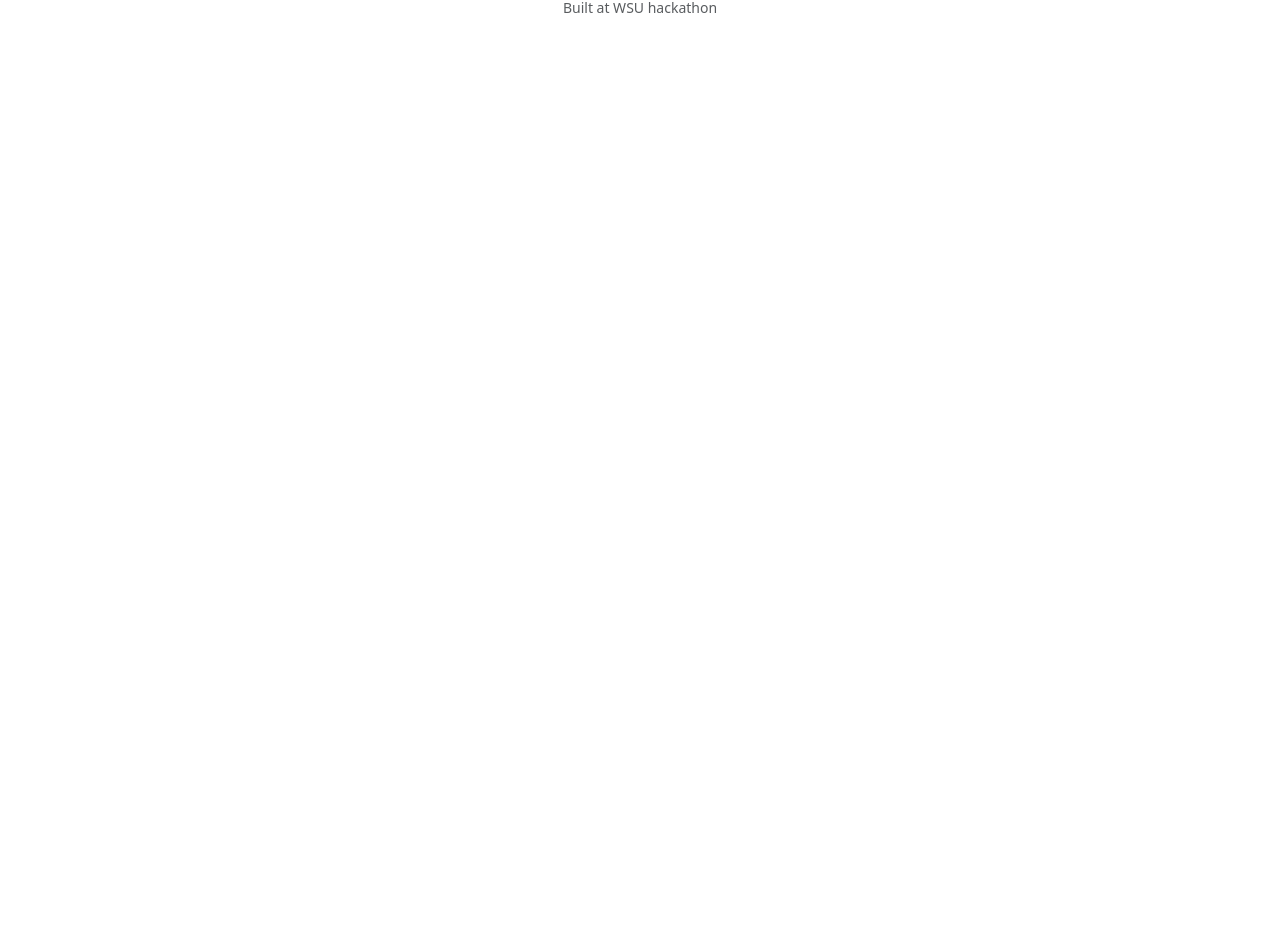
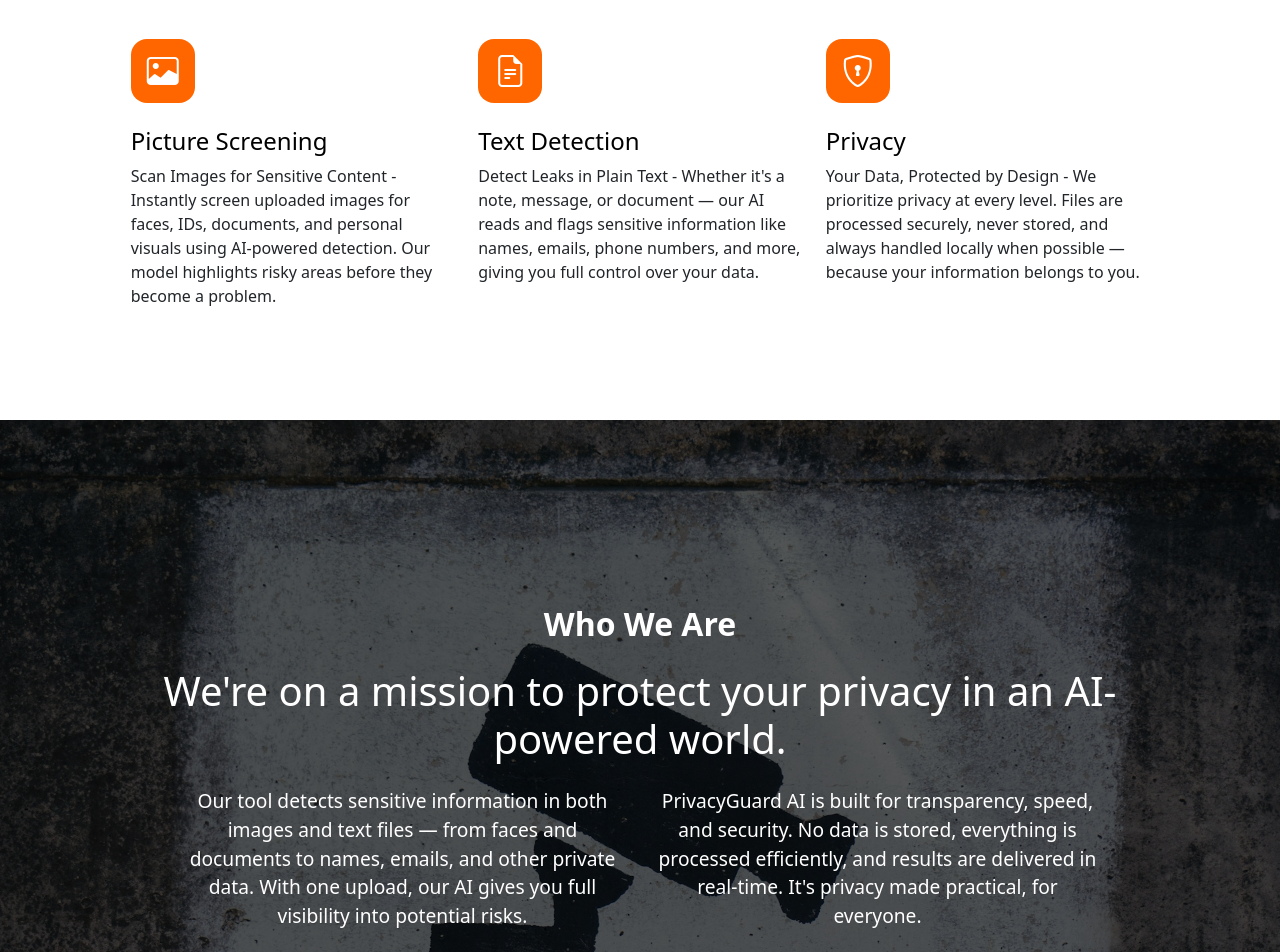
Before and after one commit to lwazi71/Aegis, a React (Vite) app in the folder my-app/: page / in a window 1280 px wide. Shown: the part 736-1688 px from the top of the page. Before the commit the page ends 800 px from the top, so only its background shows below. Built offline with nearby package versions, Linux system fonts and the light colour scheme.

Commit message:
updated ui

```diff
--- a/my-app/pages/Home.jsx
+++ b/my-app/pages/Home.jsx
@@ -77,6 +77,68 @@ function Home() {
           </div>
         </div>
       </div>
+
+      <div className="container col-xl-10 col-xxl-8 px-4 py-5">
+
+        <div className="row g-4 py-5 row-cols-1 row-cols-lg-3">
+        <div className="feature col text-center text-lg-start">
+            <div className="icon-circle bg-primary text-white mb-4">
+            <i className="bi bi-image fs-2"></i>
+            </div>
+            <h3 className="fs-4 text-body-emphasis">Picture Screening</h3>
+            <p>Scan Images for Sensitive Content -
+            Instantly screen uploaded images for faces, IDs, documents, and personal visuals using AI-powered detection. Our model highlights risky areas before they become a problem.</p>
+        </div>
+
+        <div className="feature col text-center text-lg-start">
+            <div className="icon-circle bg-primary text-white mb-4">
+            <i className="bi bi-file-earmark-text fs-2"></i>
+            </div>
+            <h3 className="fs-4 text-body-emphasis">Text Detection</h3>
+            <p>Detect Leaks in Plain Text -
+            Whether it's a note, message, or document — our AI reads and flags sensitive information like names, emails, phone numbers, and more, giving you full control over your data.</p>
+        </div>
+
+        <div className="feature col text-center text-lg-start">
+            <div className="icon-circle bg-primary text-white mb-4">
+            <i className="bi bi-shield-lock fs-2"></i>
+            </div>
+            <h3 className="fs-4 text-body-emphasis">Privacy</h3>
+            <p>Your Data, Protected by Design -
+            We prioritize privacy at every level. Files are processed securely, never stored, and always handled locally when possible — because your information belongs to you.</p>
+        </div>
+        </div>
+
+
+        </div>
+
+        <div className="aboutImage d-flex align-items-center justify-content-center">
+        <div className="container text-center text-white">
+            <h2 className="fw-bold" style={{fontSize:"1.25"}}>Who We Are</h2>
+            <h1 className="display-6 my-4" style={{fontSize:"1.35"}}>
+            We're on a mission to protect your privacy in an AI-powered world.
+            </h1>
+
+            <div className="row justify-content-center mb-4">
+            <div className="col-md-5 mb-3">
+                <p style={{fontSize : "1.2em"}}>
+                Our tool detects sensitive information in both images and text files — from faces and documents to names,
+        emails, and other private data. With one upload, our AI gives you full visibility into potential risks.
+                </p>
+            </div>
+            <div className="col-md-5 mb-3">
+                <p style={{fontSize : "1.2em"}}>
+                PrivacyGuard AI is built for transparency, speed, and security. No data is stored, everything is processed
+        efficiently, and results are delivered in real-time. It's privacy made practical, for everyone.
+                </p>
+            </div>
+            </div>
+
+            <button type="button" className="btn btn-primary btn-lg">Check us out</button>
+        </div>
+    </div>
+
+
     </>
   );
 }
```
